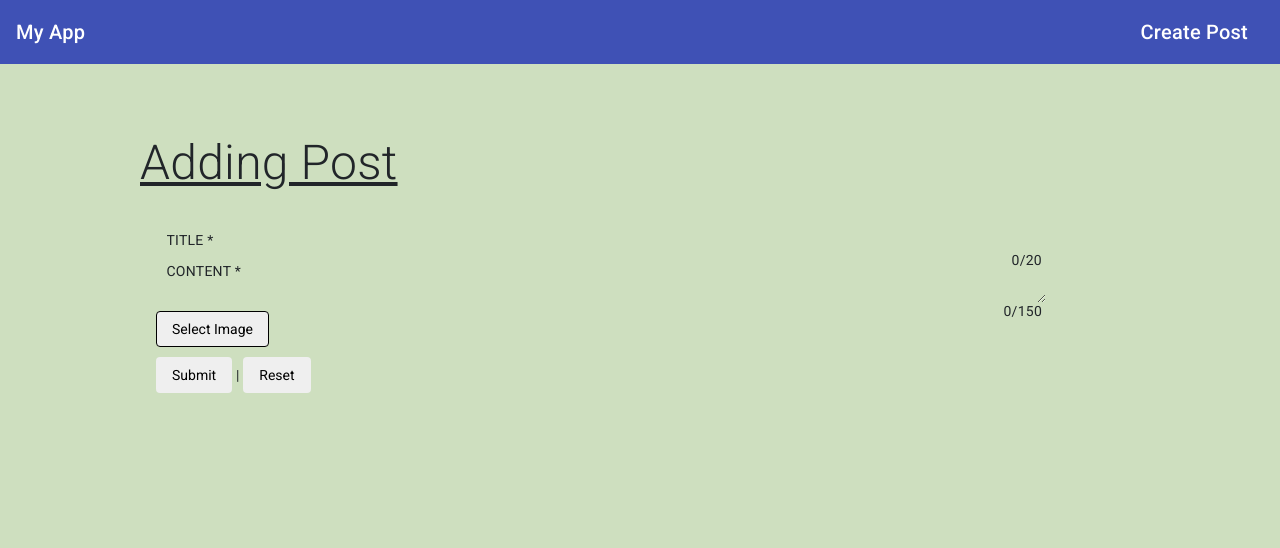
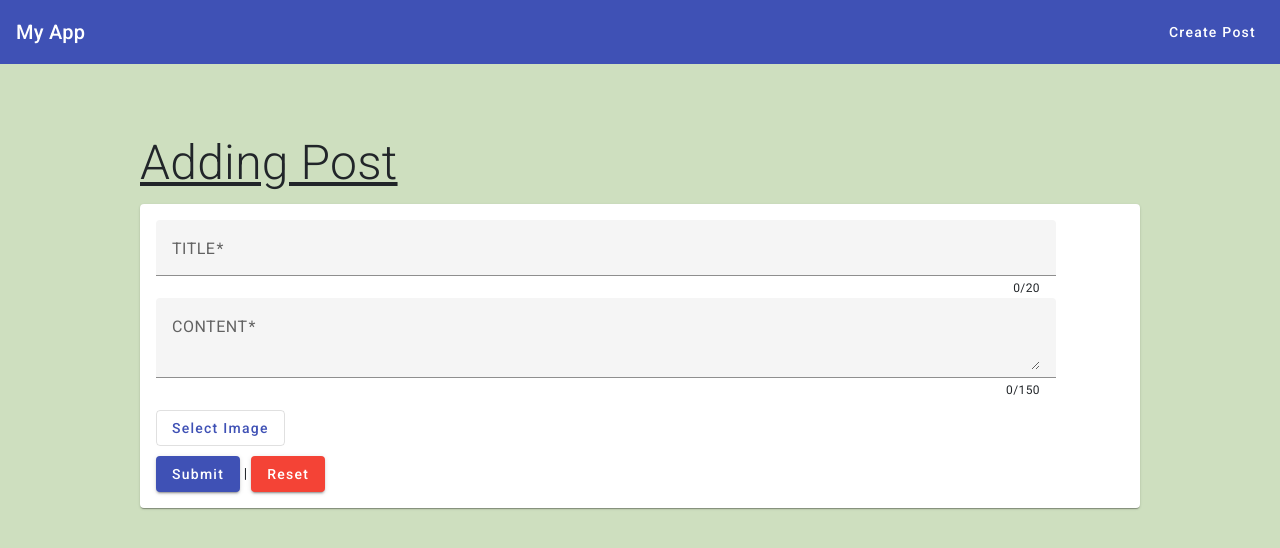
Before and after one commit to prasanjeet007/mean-stack-project, an Angular app in the folder frontend/: page /post-create in a window 1280 px wide. Shown: the top 548 px of the page. Built offline with nearby package versions, Linux system fonts and the light colour scheme.

Commit message:
correcting angular material 15

```diff
--- a/frontend/src/app/posts/post-create/post-create.component.html
+++ b/frontend/src/app/posts/post-create/post-create.component.html
@@ -2,6 +2,7 @@
 <div class="container">
   <p class="display-5 text-decoration-underline">Adding Post</p>
     <mat-card>
+      <mat-card-content>
     <form class="example-form" [formGroup]="postCreateForm">
         <mat-form-field class="example-full-width" appearance="fill">
           <mat-label>TITLE</mat-label>
@@ -30,5 +31,6 @@
         <button mat-raised-button color="primary" (click)="updatePost(postCreateForm.value)">{{submitButton?'Submit':'Update'}}</button>
       </ng-template>
       <button mat-raised-button color="warn" (click)="postFormIntialize()">Reset</button>
+    </mat-card-content>
     </mat-card>
 </div>
```
Also changed, not shown: frontend/src/app/app.module.ts (+5 -5 lines).
